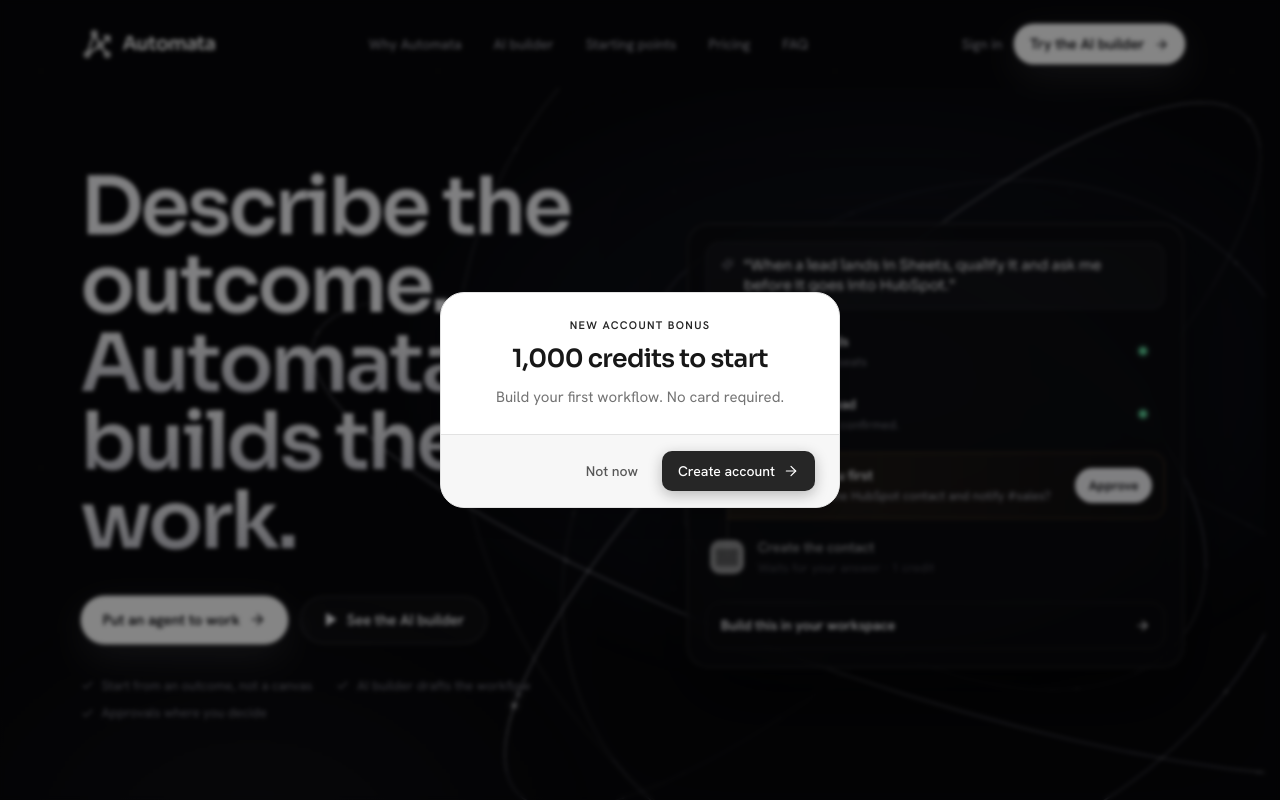
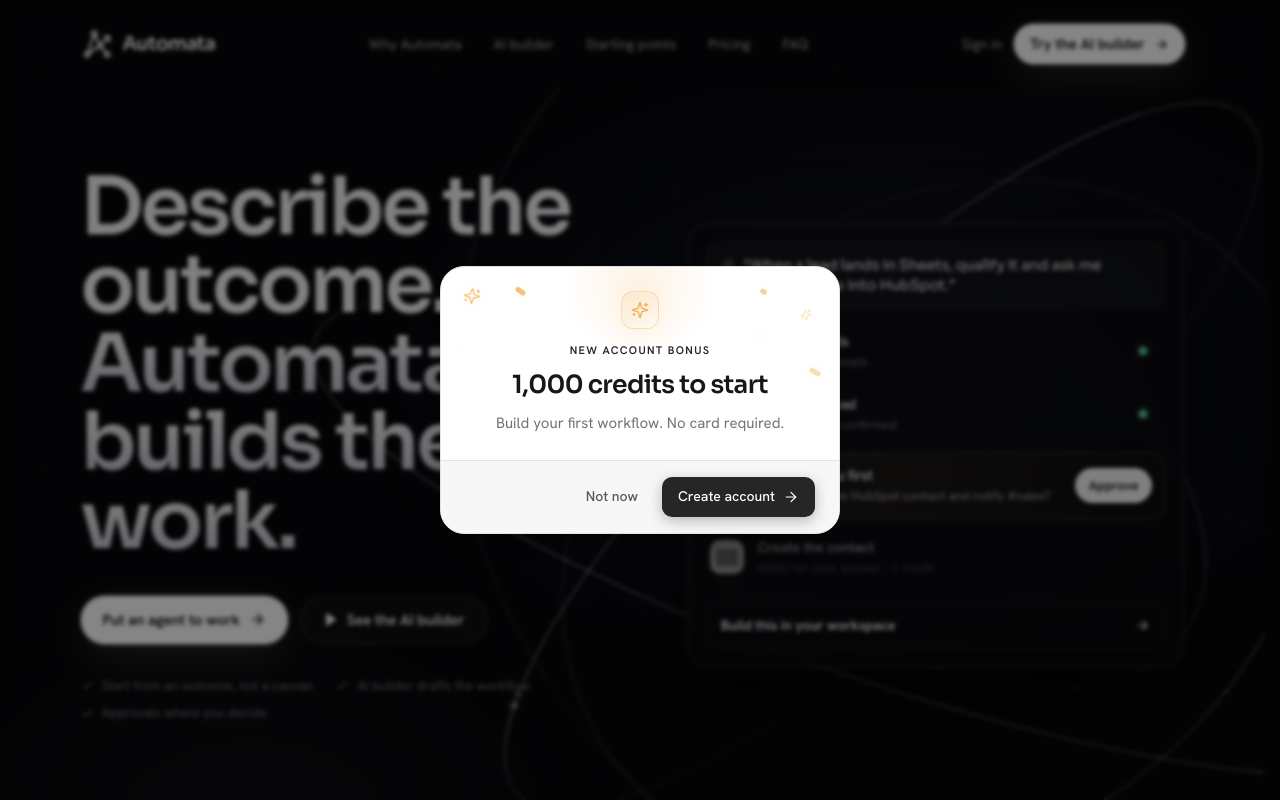
Before and after one commit to UtkarshDubeyGIT/automata, a Next.js app: page / in a window 1280 px wide. Shown: the top 800 px of the page. Built offline with nearby package versions, Linux system fonts and the light colour scheme; no server answers; grey boxes are pictures that could not be loaded.

Commit message:
feat: decorate landing bonus modal

```diff
--- /dev/null
+++ b/src/components/promo/landing-promo-modal.module.css
@@ -0,0 +1,153 @@
+.content {
+  position: relative;
+  isolation: isolate;
+}
+
+.ornament {
+  position: absolute;
+  inset: -20px -24px -16px;
+  overflow: hidden;
+  pointer-events: none;
+}
+
+.ornament::before {
+  position: absolute;
+  top: -48px;
+  left: 50%;
+  width: 190px;
+  height: 130px;
+  border-radius: 50%;
+  background: radial-gradient(circle, rgb(242 179 87 / 0.16), transparent 68%);
+  content: "";
+  transform: translateX(-50%);
+}
+
+.sparkle {
+  position: absolute;
+  color: rgb(242 179 87 / 0.84);
+  filter: drop-shadow(0 0 8px rgb(242 179 87 / 0.2));
+  animation: promo-sparkle 3.8s ease-in-out infinite;
+}
+
+.sparkleLeft {
+  top: 20px;
+  left: 22px;
+}
+
+.sparkleRight {
+  top: 41px;
+  right: 26px;
+  animation-delay: -1.7s;
+}
+
+.confetti {
+  position: absolute;
+  width: 11px;
+  height: 5px;
+  border-radius: 2px;
+  background: rgb(242 179 87 / 0.9);
+  box-shadow: 0 0 8px rgb(242 179 87 / 0.14);
+  animation: promo-confetti 4.2s ease-in-out infinite;
+}
+
+.confettiOne {
+  top: 17px;
+  left: 74px;
+  transform: rotate(26deg);
+}
+
+.confettiTwo {
+  top: 78px;
+  left: 14px;
+  width: 7px;
+  background: rgb(255 255 255 / 0.68);
+  transform: rotate(-32deg);
+  animation-delay: -1.4s;
+}
+
+.confettiThree {
+  top: 68px;
+  right: 76px;
+  width: 8px;
+  background: rgb(255 255 255 / 0.62);
+  transform: rotate(55deg);
+  animation-delay: -2.6s;
+}
+
+.confettiFour {
+  top: 20px;
+  right: 72px;
+  width: 7px;
+  transform: rotate(-44deg);
+  animation-delay: -0.8s;
+}
+
+.confettiFive {
+  top: 99px;
+  right: 18px;
+  width: 12px;
+  background: rgb(242 179 87 / 0.56);
+  transform: rotate(18deg);
+  animation-delay: -3.1s;
+}
+
+.sparkleBadge {
+  display: inline-flex;
+  align-items: center;
+  justify-content: center;
+  width: 38px;
+  height: 38px;
+  margin-bottom: 1px;
+  border: 1px solid rgb(242 179 87 / 0.34);
+  border-radius: 12px;
+  color: rgb(242 179 87 / 0.96);
+  background: linear-gradient(145deg, rgb(242 179 87 / 0.18), rgb(255 255 255 / 0.04));
+  box-shadow: inset 0 1px 0 rgb(255 255 255 / 0.14), 0 8px 24px rgb(242 179 87 / 0.08);
+}
+
+@keyframes promo-sparkle {
+  0%,
+  100% {
+    opacity: 0.5;
+    transform: scale(0.86) rotate(-8deg);
+  }
+
+  50% {
+    opacity: 1;
+    transform: scale(1) rotate(8deg);
+  }
+}
+
+@keyframes promo-confetti {
+  0%,
+  100% {
+    opacity: 0.46;
+    transform: translateY(0) rotate(20deg);
+  }
+
+  50% {
+    opacity: 0.92;
+    transform: translateY(5px) rotate(36deg);
+  }
+}
+
+@media (prefers-reduced-motion: reduce) {
+  .sparkle,
+  .confetti {
+    animation: none;
+  }
+}
+
+@media (max-width: 520px) {
+  .ornament {
+    inset-inline: -14px;
+  }
+
+  .sparkleLeft {
+    left: 12px;
+  }
+
+  .sparkleRight {
+    right: 14px;
+  }
+}
--- a/src/components/promo/landing-promo-modal.tsx
+++ b/src/components/promo/landing-promo-modal.tsx
@@ -7,6 +7,7 @@
 import { hasSeen, LANDING_PROMO_KEY, markSeen, WELCOME_BONUS_CREDITS } from "@/lib/promo/welcome-bonus";
 
 import { ConfettiBurst } from "./confetti";
+import styles from "./landing-promo-modal.module.css";
 
 // Let visitors orient themselves before the celebration takes over the page.
 // Confetti mounts from the same `open` state, so it appears at this moment too.
@@ -53,7 +54,20 @@
           </>
         }
       >
-        <div className="flex flex-col items-center gap-3 py-1 text-center">
+        <div className={styles.content}>
+          <div className={styles.ornament} aria-hidden="true">
+            <Icon name="sparkles" size={18} className={`${styles.sparkle} ${styles.sparkleLeft}`} />
+            <Icon name="sparkles" size={14} className={`${styles.sparkle} ${styles.sparkleRight}`} />
+            <span className={`${styles.confetti} ${styles.confettiOne}`} />
+            <span className={`${styles.confetti} ${styles.confettiTwo}`} />
+            <span className={`${styles.confetti} ${styles.confettiThree}`} />
+            <span className={`${styles.confetti} ${styles.confettiFour}`} />
+            <span className={`${styles.confetti} ${styles.confettiFive}`} />
+          </div>
+          <div className="relative z-[1] flex flex-col items-center gap-3 py-1 text-center">
+            <span className={styles.sparkleBadge}>
+              <Icon name="sparkles" size={18} strokeWidth={2} />
+            </span>
             <p className="text-[11px] font-semibold uppercase tracking-[0.12em] text-brand">New account bonus</p>
             <h2 className="text-[25px] font-semibold leading-tight tracking-[-0.025em] text-ink">
               {bonus} credits to start
@@ -62,6 +76,7 @@
               Build your first workflow. No card required.
             </p>
           </div>
+        </div>
       </Dialog>
     </>
   );
```
Also changed, not shown: 1 other file (tests, documents, lock files or other folders). Lines whose indentation alone changed are shown as unchanged.
